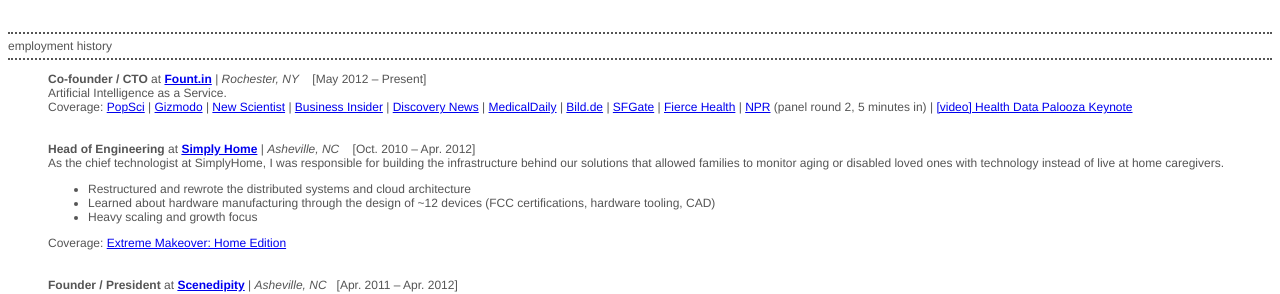
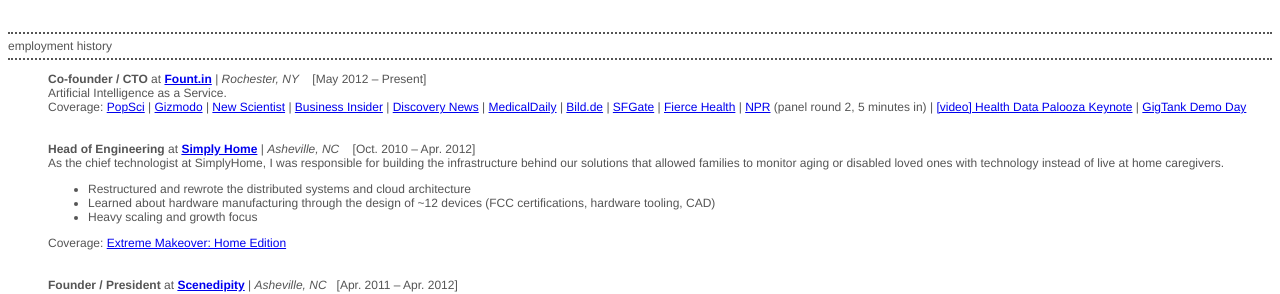
Before and after one commit to androwis/androwis.github.com, a Jekyll site: the page resume/index.html, which Jekyll copies as it is, in a window 1280 px wide. Shown: the part 491-785 px from the top of the page. Built offline with Jekyll 4.4.1, drawn with Linux system fonts in a browser that asks for light colours.

Commit message:
Update resume/index.html

```diff
--- a/resume/index.html
+++ b/resume/index.html
@@ -65,7 +65,8 @@
 <a href="http://www.sfgate.com/technology/businessinsider/article/Researchers-Use-Twitter-To-Predict-When-New-3754629.php">SFGate</a> |
 <a href="http://www.fiercehealthit.com/story/twitter-helps-predict-flu-trends-new-york/2012-08-01?utm_source=rss">Fierce Health</a> |
 <a href="http://www.npr.org/templates/rundowns/rundown.php?prgId=35">NPR</a> (panel round 2, 5 minutes in)  |
-<a href="http://colab.is/2012/gigtank-goes-to-washington/">[video] Health Data Palooza Keynote</a>
+<a href="http://colab.is/2012/gigtank-goes-to-washington/">[video] Health Data Palooza Keynote</a> |
+<a href="http://vimeo.com/48183729">GigTank Demo Day</a>
 </dd>
 
 
```
